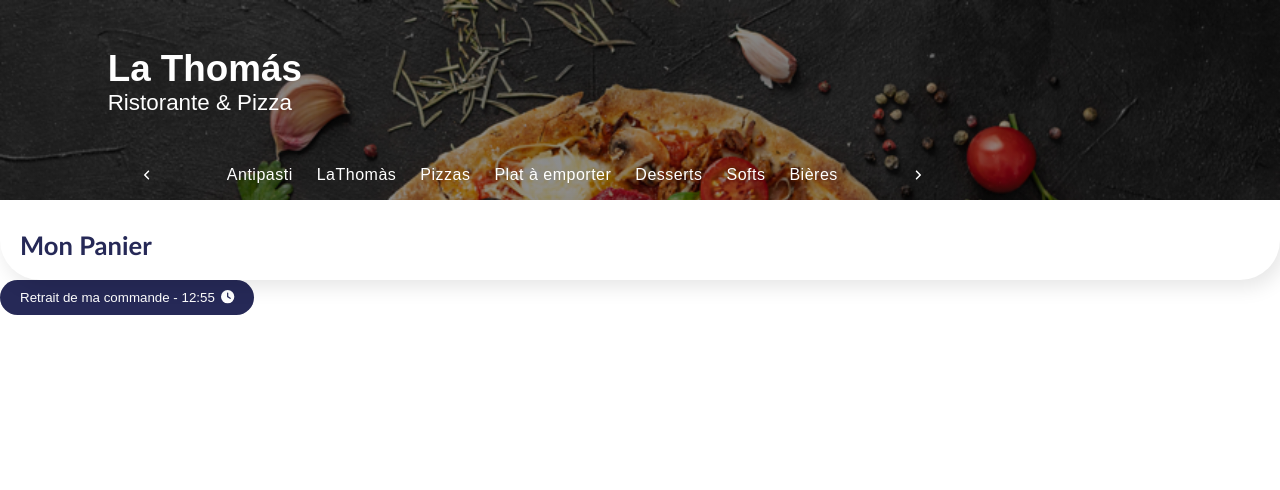
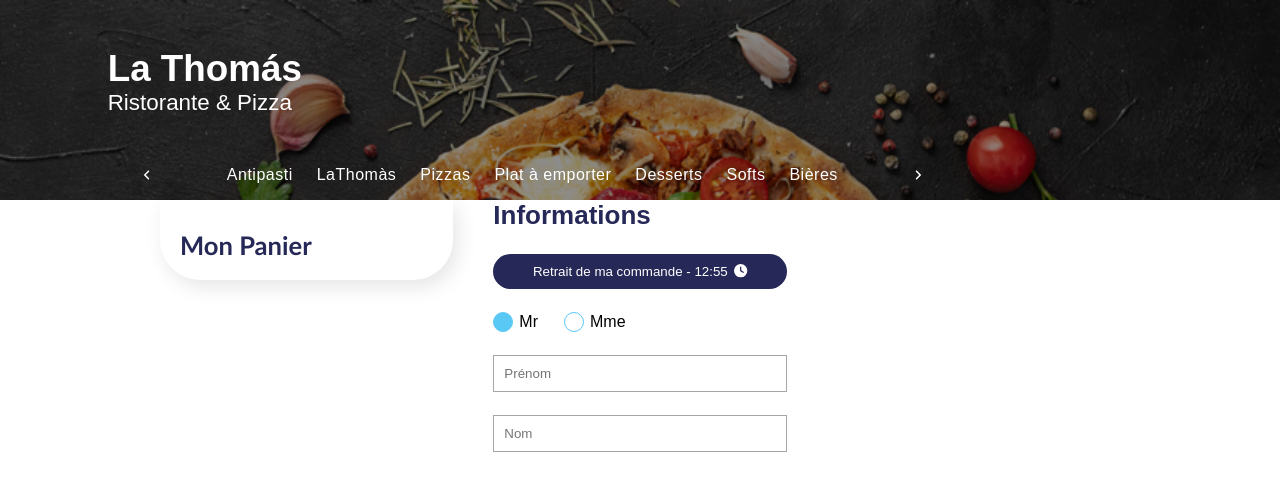
Before and after one commit to lcsaloonn/commande-en-ligne, a React (Create React App) app: page /cart in a window 1280 px wide. Shown: the top 490 px of the page. Built offline with nearby package versions, Linux system fonts and the light colour scheme.

Commit message:
improvement

```diff
--- a/src/App.scss
+++ b/src/App.scss
@@ -7,6 +7,7 @@
 
 @import "./styles/buttons.scss";
 @import "./styles/title.scss";
+@import "./styles/input.scss";
 
 * {
   margin: 0;
--- /dev/null
+++ b/src/components/composite/form/element/inputText/input-text.custom.component.tsx
@@ -0,0 +1,35 @@
+import { HTMLInputTypeAttribute, useEffect, useRef, useState } from "react";
+
+export default function InputTextComponent({
+  attributes,
+  type,
+  condition,
+}: {
+  type: HTMLInputTypeAttribute;
+  attributes?: React.HTMLAttributes<HTMLInputElement>;
+  condition?: RegExp;
+}) {
+  const inputRef = useRef<HTMLInputElement>(null);
+
+  useEffect(() => {});
+
+  function verifyCondition() {
+    if (inputRef.current && condition) {
+      if (condition.test(inputRef.current.value)) {
+        inputRef.current.classList.add("valid");
+      } else {
+        inputRef.current.classList.add("invalide");
+      }
+    }
+  }
+
+  return (
+    <input
+      className="input-text-info-empty"
+      type={type}
+      {...attributes}
+      ref={inputRef}
+      onBlur={() => verifyCondition()}
+    />
+  );
+}
--- a/src/components/composite/form/element/radioBtn/radio.custom.component.tsx
+++ b/src/components/composite/form/element/radioBtn/radio.custom.component.tsx
@@ -8,7 +8,7 @@ export default function RadioButtonComponent({
   id: string;
   family: string;
   label: string;
-  isChecked: boolean;
+  isChecked?: boolean;
 }) {
   return (
     <div className="custom-radio">
--- a/src/components/composite/form/element/z-index.ts
+++ b/src/components/composite/form/element/z-index.ts
@@ -1,5 +1,11 @@
 import CheckBoxComponent from "./checkBox/checkbox.custom.component";
+import InputTextComponent from "./inputText/input-text.custom.component";
 import RadioButtonComponent from "./radioBtn/radio.custom.component";
 import SelectComponent from "./select/select.custom.component";
 
-export { CheckBoxComponent, SelectComponent, RadioButtonComponent };
+export {
+  CheckBoxComponent,
+  SelectComponent,
+  RadioButtonComponent,
+  InputTextComponent,
+};
--- /dev/null
+++ b/src/components/composite/form/order-information/order-information.form.component.tsx
@@ -0,0 +1,23 @@
+import { TimePickerComponent } from "components/composite/button/z-index";
+import { InputTextComponent, RadioButtonComponent } from "../element/z-index";
+import "./order-information.scss";
+
+export default function OrderInformationComponent() {
+  return (
+    <div className="order-information">
+      <div className="basic-title">Informations</div>
+      <TimePickerComponent nextTime="12:55" />
+      <div className="order-information-gender">
+        <RadioButtonComponent
+          label="Mr"
+          id="1"
+          family="gender"
+          isChecked={true}
+        />
+        <RadioButtonComponent label="Mme" id="2" family="gender" />
+      </div>
+      <InputTextComponent type="text" attributes={{ placeholder: "Prénom" }} />
+      <InputTextComponent type="text" attributes={{ placeholder: "Nom" }} />
+    </div>
+  );
+}
--- /dev/null
+++ b/src/components/composite/form/order-information/order-information.scss
@@ -0,0 +1,11 @@
+.order-information {
+  display: flex;
+  flex-direction: column;
+  justify-items: left;
+  gap: 23px;
+  &-gender {
+    display: flex;
+    justify-content: left;
+    gap: 26px;
+  }
+}
--- /dev/null
+++ b/src/styles/input.scss
@@ -0,0 +1,20 @@
+.input-text-info-full {
+  border: 1px solid var(--color-light-blue);
+  padding: 10px;
+  background-color: rgba(90, 200, 245, 0.1) !important;
+  outline: none;
+}
+.input-text-info-empty {
+  border: 1.5px solid var(--color-light-grey);
+  padding: 10px;
+  background-color: var(--color-white);
+  color: var(--color-light-grey);
+  &:focus {
+    border: 1.5px solid var(--color-light-blue);
+    background-color: var(--color-white);
+    outline: none;
+  }
+}
+.input-text-info-click {
+  outline: none;
+}
--- a/src/views/information-paiement-view/information-paiement.view.tsx
+++ b/src/views/information-paiement-view/information-paiement.view.tsx
@@ -1,18 +1,23 @@
 import CartContainerComponent from "components/base/cart/cart-container/cart.container";
-import { TimePickerComponent } from "components/composite/button/z-index";
+import OrderInformationComponent from "components/composite/form/order-information/order-information.form.component";
 
 export default function InformationPaiementView() {
   //if cart is empty return menu
   return (
-    <div className="info-view">
-      <div className="info-view-cart">
-        <CartContainerComponent>
-          <div></div>
-        </CartContainerComponent>
+    <div className="info-view mx-40">
+      <div className="grid grid-cols-12 gap-10">
+        <div className="info-view-cart col-span-4">
+          <CartContainerComponent>
+            <div></div>
+          </CartContainerComponent>
+        </div>
+        <div className="info-view-information col-span-4">
+          <OrderInformationComponent />
+        </div>
+        <div className="info-view-paiement col-span-4"></div>
+
+        <input type="checkbox" />
       </div>
-      <div className="info-view-information"></div>
-      <div className="info-view-paiement"></div>
-      <TimePickerComponent nextTime="12:55" />
     </div>
   );
 }
--- /dev/null
+++ b/src/views/test/test.view.tsx
@@ -0,0 +1,30 @@
+import { NavBarComponent } from "components/base/zindex";
+
+import "./test.scss";
+export function TestView() {
+  return (
+    <>
+      <NavBarComponent />
+      <div>
+        <div id="antipasti" className="heigttest">
+          antipasti
+        </div>
+        <div id="pizzas" className="heigttest">
+          pizzas
+        </div>
+        <div id="3" className="heigttest">
+          3
+        </div>
+        <div id="4" className="heigttest">
+          4
+        </div>
+        <div id="softs" className="heigttest">
+          softs
+        </div>
+        <div id="desserts" className="heigttest">
+          desserts
+        </div>
+      </div>
+    </>
+  );
+}
```
